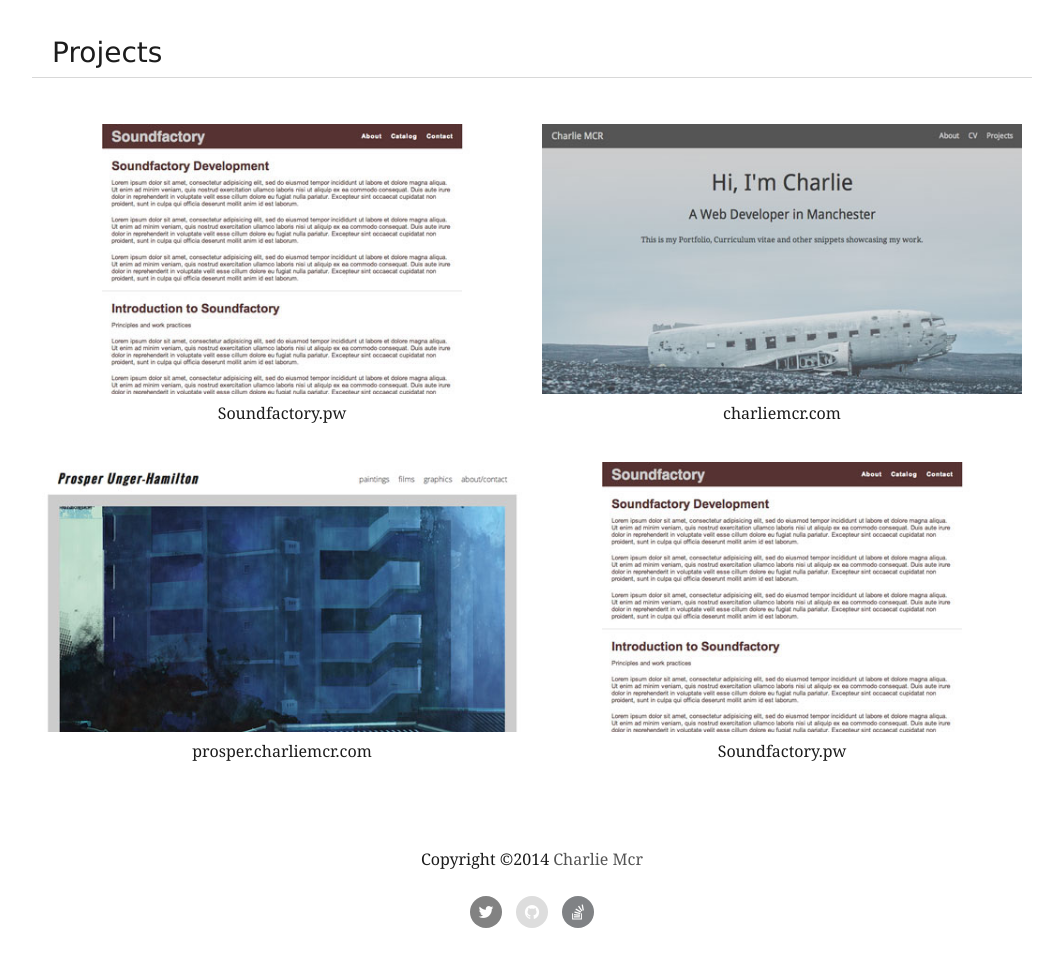
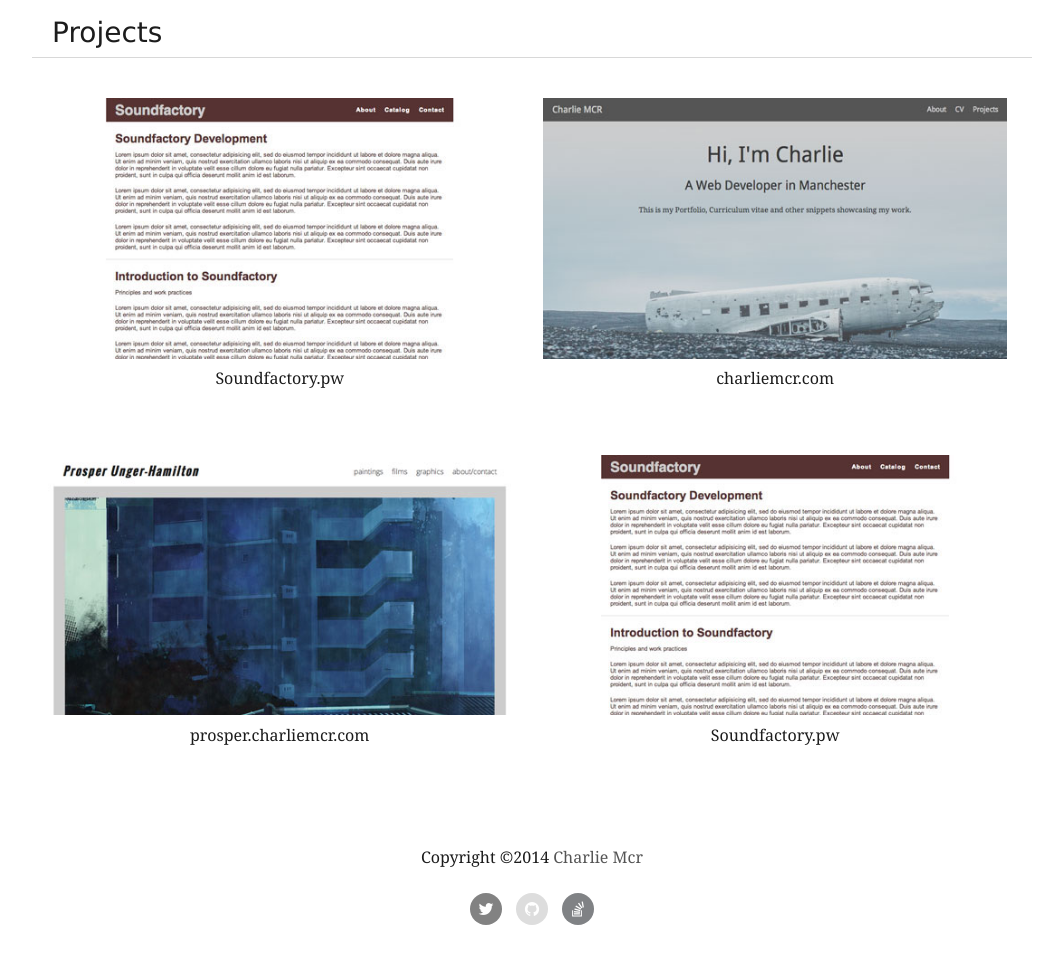
Before and after one commit to CharlieMCR/portfolio, a PHP site: page / in a window 1280 px wide. Shown: the part 801-1781 px from the top of the page, without its empty margins (108-1171 px from the left). After the commit the page ends 1726 px from the top, so only its background shows below. Run offline with PHP 8.4, Linux system fonts and the light colour scheme; data that the repository does not hold is empty; some libraries are stand-ins or nearby versions; some web fonts are replaced.

Commit message:
refactored layout styles

```diff
--- /dev/null
+++ b/css/_layout.scss
@@ -0,0 +1,60 @@
+/*layout*/
+
+.wrapper {
+     & > h2 {
+        border-bottom: 1px solid #d8d8d8;
+        padding: 10px 20px;
+        margin: 10px auto;
+        }
+    @media screen and (min-width: 768px) {
+        position: relative;
+        width: 768px;
+        margin: auto;
+    }
+    @media screen and (min-width: 1024px) {
+        width: 1000px;
+    }
+}
+
+.col {
+    width: flex-grid(10);
+    float: left;
+    margin: 30px auto;
+}
+
+.col.s1 {
+    width: flex-grid(10);
+    float: left;
+    margin: 30px auto;
+    @media screen and (min-width: 768px) {
+        width: flex-grid(2.5);
+        }
+}
+
+.col.s2 {
+    width: flex-grid(10);
+    float: left;
+    margin: 30px auto;
+    @media screen and (min-width: 768px) {
+        width: flex-grid(5);
+        }
+}
+
+.col.s3 {
+    width: flex-grid(10);
+    float: left;
+    margin: 30px auto;
+    @media screen and (min-width: 768px) {
+        width: flex-grid(7.5);
+        }
+}
+
+.col.s4 {
+    width: flex-grid(10);
+    float: left;
+    margin: 30px auto;
+}
+
+.inner {
+    margin: 0 1em;
+}
--- a/css/style.css
+++ b/css/style.css
@@ -122,6 +122,8 @@ body {
     line-height: 1.2em; }
   body img {
     max-width: 100%; }
+  body ul li {
+    padding: 0.25em; }
 
 /*layout*/
 .wrapper > h2 {
@@ -137,25 +139,62 @@ body {
   .wrapper {
     width: 1000px; } }
 
+.col {
+  width: 100%;
+  float: left;
+  margin: 30px auto; }
+
+.col.s1 {
+  width: 100%;
+  float: left;
+  margin: 30px auto; }
+  @media screen and (min-width: 768px) {
+    .col.s1 {
+      width: 24.31193%; } }
+
+.col.s2 {
+  width: 100%;
+  float: left;
+  margin: 30px auto; }
+  @media screen and (min-width: 768px) {
+    .col.s2 {
+      width: 49.54128%; } }
+
+.col.s3 {
+  width: 100%;
+  float: left;
+  margin: 30px auto; }
+  @media screen and (min-width: 768px) {
+    .col.s3 {
+      width: 74.77064%; } }
+
+.col.s4 {
+  width: 100%;
+  float: left;
+  margin: 30px auto; }
+
+.inner {
+  margin: 0 1em; }
+
 /*education table*/
-.box.education {
-  width: 96%;
+.education {
+  width: 95.9633%;
   margin: auto;
   float: initial; }
-  .box.education table {
+  .education table {
     padding: 1em;
     width: 100%; }
-  .box.education td {
+  .education td {
     margin: 0 auto;
     padding: 0.15em 2em; }
-    .box.education td.grade {
+    .education td.grade {
       text-align: center; }
-  .box.education th {
+  .education th {
     letter-spacing: 0.1em;
     border-bottom: 1px solid #ccc;
     padding: 0.25em 2em;
     font-weight: bold; }
-  .box.education tr.odd {
+  .education tr.odd {
     background-color: #efefef; }
 
 .employment {
@@ -169,62 +208,32 @@ body {
     border-bottom: 1px solid #ccc;
     margin: 1em 0 0.75em; }
 
-.container {
-  width: 100%;
-  margin: 30px auto; }
-
-.container.front {
+.front {
   -webkit-background linear-gradient: #cccccc, rgba(255, 255, 255, 0) 75%, url("../img/bg.jpeg"), no-repeat center center fixed;
   -moz-background linear-gradient: #cccccc, rgba(255, 255, 255, 0) 75%, url("../img/bg.jpeg"), no-repeat center center fixed;
   background: linear-gradient(#cccccc, rgba(255, 255, 255, 0) 75%), url("../img/bg.jpeg") no-repeat center center fixed;
   background-size: cover;
-  height: 500px;
-  margin-top: 0; }
+  height: 500px; }
 
-.box {
-  width: 100%;
-  float: left; }
-  .box.one {
-    width: 100%;
-    float: left;
-    margin: 0%;
-    text-align: center;
-    color: #383838; }
-    .box.one h1, .box.one h2, .box.one p {
-      padding: 0 30px;
-      margin: 0 auto 30px; }
-    .box.one h1 {
-      font-size: 3em;
-      padding-top: 50px; }
-  @media screen and (min-width: 768px) {
-    .box.project {
-      width: 48%;
-      margin: 0%;
-      margin: 2%;
-      padding: 0 1%; } }
+.one {
+  text-align: center;
+  color: #383838; }
+  .one h1, .one h2, .one p {
+    padding: 0 30px;
+    margin: 0 auto 30px; }
+  .one h1 {
+    font-size: 3em;
+    padding-top: 1em; }
 
-.box.skill {
-  width: 100%;
-  float: left;
-  margin: auto;
-  padding: 0; }
-  .box.skill p {
-    padding: 0 1em; }
-  .box.skill ul {
-    padding: 0 1em; }
-    .box.skill ul li {
-      padding: 0.25em; }
-
-.box.project {
-  margin: 1em auto;
+.project {
   text-align: center; }
-  .box.project a {
+  .project a {
     position: relative;
     display: inline-block;
     overflow: hidden; }
-    .box.project a img {
+    .project a img {
       width: 100%; }
-    .box.project a p {
+    .project a p {
       position: absolute;
       top: 0;
       left: 0;
@@ -238,7 +247,7 @@ body {
       opacity: 0;
       transition: 1s;
       padding: 5%; }
-      .box.project a p:before {
+      .project a p:before {
         pointer-events: none;
         position: absolute;
         content: '';
@@ -258,10 +267,10 @@ body {
         -webkit-transition-property: width, height;
         -moz-transition-property: width, height;
         transition-property: width, height; }
-      .box.project a p:hover:before, .box.project a p:focus:before, .box.project a p:active:before {
+      .project a p:hover:before, .project a p:focus:before, .project a p:active:before {
         width: 25px;
         height: 25px; }
-    .box.project a:hover p {
+    .project a:hover p {
       opacity: 1; }
 
 .hide {
--- a/css/style.scss
+++ b/css/style.scss
@@ -11,7 +11,7 @@ $light:#ccc;
 $white:#efefef;
 
 $fg-column: 100px;             // Column Width
-$fg-gutter: 0px;             // Gutter Width
+$fg-gutter: 10px;             // Gutter Width
 $fg-max-columns: 10;          // Total Columns For Main Container
 
 @import "_navigation.scss";
@@ -58,31 +58,19 @@ body {
     img {
         max-width: 100%;
     }
+    ul {
+        // padding: 0 1em;
+        li {
+            padding: 0.25em;
         }
-
-/*layout*/
-
-.wrapper {
-     & > h2 {
-        border-bottom: 1px solid #d8d8d8;
-        padding: 10px 20px;
-        margin: 10px auto;
-        }
-    @media screen and (min-width: 768px) {
-        position: relative;
-        width: 768px;
-        margin: auto;
-    }
-    @media screen and (min-width: 1024px) {
-        width: 1000px;
     }
 }
 
-
+@import "_layout.scss";
 
 /*education table*/
 
-.box.education {
+.education {
     width: flex-grid(9.6);
     margin: auto;
     float: initial;
@@ -128,13 +116,7 @@ body {
     }
 }
 
-.container {
-    width: flex-grid(10);
-    margin: 30px auto;
-
-}
-
-.container.front {
+.front {
     @include prefixer (
         background  linear-gradient, (
                     (rgb(204,204,204), rgba(255,255,255,0) 75%),
@@ -147,15 +129,9 @@ body {
                 no-repeat center center fixed;
     background-size: cover;
     height: 500px;
-    margin-top: 0;
 }
-.box {
-    width: flex-grid(10);
-    float: left;
-    &.one {
-        width: flex-grid(10);
-        float: left;
-        margin: flex-gutter(10);
+
+.one {
     text-align: center;
     color: $dark;
     h1, h2, p {
@@ -164,38 +140,11 @@ body {
     }
     h1 {
         font-size: 3em;
-            padding-top: 50px;
-        }
-    }
-    &.project {
-    @media screen and (min-width: 768px) {
-        width: flex-grid(4.8);
-        margin: flex-gutter(1);
-        margin: 2%;
-        padding: 0 1%;
-        }
+        padding-top: 1em;
     }
 }
 
-.box.skill {
-    width: flex-grid(10);
-    float: left;
-    margin: auto;
-    padding: 0;
-    p {
-        padding: 0 1em;
-    }
-    ul {
-        padding: 0 1em;
-        li {
-            padding: 0.25em;
-        }
-    }
-}
-
-
-.box.project {
-    margin: 1em auto;
+.project {
     text-align: center;
     a {
         position: relative;
@@ -254,8 +203,3 @@ body {
 
 }
 .hide { display: none; }
-
-
-.projects {
-    // background: green;
-}
--- a/cv/index.php
+++ b/cv/index.php
@@ -5,7 +5,7 @@ require_once("../inc/config.php");
 $pageTitle = "About Soundfactory Development";
 $section = "cv";
 include(ROOT_PATH . 'inc/header.php'); ?>
-<div class="wrapper">
+<div class="wrapper group">
 
 	<?php include(ROOT_PATH . "inc/skills.php");?>
 
--- a/inc/education.php
+++ b/inc/education.php
@@ -1,6 +1,7 @@
     <h2 class="title">Education</h2>
-    <div class="content container group">
-        <div class="box education">
+    <div class="group">
+    <div class="col s4">
+        <div class="inner education">
             <table>
                 <thead>
                     <tr>
@@ -66,3 +67,4 @@
             </table>
         </div>
     </div>
+    </div>
--- a/inc/employment.php
+++ b/inc/employment.php
@@ -1,5 +1,7 @@
     <h2 class="title">Employment</h2>
-    <div class="content container group employment">
+    <div class="group">
+    <div class="col s4">
+    <div class="inner employment">
         <div class="job">
             <div class="title">
                 <h3>June 2012 - Present:</h3>
@@ -86,3 +88,5 @@
             </div>
         </div>
     </div>
+    </div>
+    </div>
--- a/inc/frontpage.php
+++ b/inc/frontpage.php
@@ -1,68 +1,10 @@
-<div class="front container">
-<div class="one box">
+<div class="front">
+<div class="one col s4">
 	<h1>Hi, I'm Charlie</h1>
 	<h2>A Web Developer in Manchester</h2>
 	<p>This is my Portfolio, Curriculum vitae and other snippets showcasing my work.</p>
 </div>
 </div>
 <div class="wrapper">
-<h2 class="title">Projects</h2>
-<div class="content container group projects" id="main content">
-    <div class="box project">
-        <a href="<?php echo BASE_URL; ?>projects/" >
-            <p>Lorem ipsum dolor sit amet, consectetur adipisicing elit, sed do eiusmod
-            tempor incididunt ut labore et dolore magna aliqua. Ut enim ad minim veniam,
-            quis nostrud exercitation ullamco laboris nisi ut aliquip ex ea commodo
-            consequat. Duis aute irure dolor in reprehenderit in voluptate velit esse
-            cillum dolore eu fugiat nulla pariatur. Excepteur sint occaecat cupidatat non
-            proident, sunt in culpa qui officia deserunt mollit anim id est laborum. Lorem ipsum dolor sit amet, consectetur adipisicing elit, sed do eiusmod
-            tempor incididunt ut labore et dolore magna aliqua. Ut enim ad minim veniam,
-            quis nostrud exercitation ullamco laboris nisi ut aliquip ex ea commodo
-            consequat. Duis aute irure dolor in reprehenderit in voluptate velit esse
-            cillum dolore eu fugiat nulla pariatur. Excepteur sint occaecat cupidatat non
-            proident, sunt in culpa qui officia deserunt mollit anim id est laborum.!</p>
-            <img src="<?php echo BASE_URL; ?>img/soundfactory.jpg">
-
-        </a>
-        <p>Soundfactory.pw</p>
-    </div>
-    <div class="box project">
-        <a href="<?php echo BASE_URL; ?>projects/">
-            <p>Lorem ipsum dolor sit amet, consectetur adipisicing elit, sed do eiusmod
-            tempor incididunt ut labore et dolore magna aliqua. Ut enim ad minim veniam,
-            quis nostrud exercitation ullamco laboris nisi ut aliquip ex ea commodo
-            consequat. Duis aute irure dolor in reprehenderit in voluptate velit esse
-            cillum dolore eu fugiat nulla pariatur. Excepteur sint occaecat cupidatat non
-            proident, sunt in culpa qui officia deserunt mollit anim id est laborum.</p>
-            <img src="<?php echo BASE_URL; ?>img/charliemcr.jpg">
-
-        </a>
-        <p>charliemcr.com</p>
-    </div>
-    <div class="box project">
-        <a href="<?php echo BASE_URL; ?>projects/">
-            <p>Lorem ipsum dolor sit amet, consectetur adipisicing elit, sed do eiusmod
-            tempor incididunt ut labore et dolore magna aliqua. Ut enim ad minim veniam,
-            quis nostrud exercitation ullamco laboris nisi ut aliquip ex ea commodo
-            consequat. Duis aute irure dolor in reprehenderit in voluptate velit esse
-            cillum dolore eu fugiat nulla pariatur. Excepteur sint occaecat cupidatat non
-            proident, sunt in culpa qui officia deserunt mollit anim id est laborum.</p>
-            <img src="<?php echo BASE_URL; ?>img/prosper.jpg">
-
-        </a>
-        <p>prosper.charliemcr.com</p>
-    </div>
-    <div class="box project">
-        <a href="<?php echo BASE_URL; ?>projects/">
-            <p>Lorem ipsum dolor sit amet, consectetur adipisicing elit, sed do eiusmod
-            tempor incididunt ut labore et dolore magna aliqua. Ut enim ad minim veniam,
-            quis nostrud exercitation ullamco laboris nisi ut aliquip ex ea commodo
-            consequat. Duis aute irure dolor in reprehenderit in voluptate velit esse
-            cillum dolore eu fugiat nulla pariatur. Excepteur sint occaecat cupidatat non
-            proident, sunt in culpa qui officia deserunt mollit anim id est laborum.</p>
-            <img src="<?php echo BASE_URL; ?>img/soundfactory.jpg">
-
-        </a>
-        <p>Soundfactory.pw</p>
-    </div>
+<?php include(ROOT_PATH . "inc/projects.php");?>
 </div>
--- a/inc/projects.php
+++ b/inc/projects.php
@@ -1,60 +1,63 @@
 <h2 class="title">Projects</h2>
-<div class="content container group projects">
-    <div class="box project s2">
+<div class="group" id="main content">
+    <div class="col s2 project">
+        <div class="inner">
             <a href="<?php echo BASE_URL; ?>projects/" >
                 <p>Lorem ipsum dolor sit amet, consectetur adipisicing elit, sed do eiusmod
                 tempor incididunt ut labore et dolore magna aliqua. Ut enim ad minim veniam,
                 quis nostrud exercitation ullamco laboris nisi ut aliquip ex ea commodo
                 consequat. Duis aute irure dolor in reprehenderit in voluptate velit esse
                 cillum dolore eu fugiat nulla pariatur. Excepteur sint occaecat cupidatat non
-            proident, sunt in culpa qui officia deserunt mollit anim id est laborum. Lorem ipsum dolor sit amet, consectetur adipisicing elit, sed do eiusmod
-            tempor incididunt ut labore et dolore magna aliqua. Ut enim ad minim veniam,
-            quis nostrud exercitation ullamco laboris nisi ut aliquip ex ea commodo
-            consequat. Duis aute irure dolor in reprehenderit in voluptate velit esse
-            cillum dolore eu fugiat nulla pariatur. Excepteur sint occaecat cupidatat non
-            proident, sunt in culpa qui officia deserunt mollit anim id est laborum.!</p>
+                proident, sunt in culpa! qui officia deserunt mollit anim id est laborum. </p>
                 <img src="<?php echo BASE_URL; ?>img/soundfactory.jpg">
 
             </a>
         <p>Soundfactory.pw</p>
         </div>
-    <div class="box project">
+    </div>
+    <div class="box col s2 project">
+        <div class="inner">
             <a href="<?php echo BASE_URL; ?>projects/">
                 <p>Lorem ipsum dolor sit amet, consectetur adipisicing elit, sed do eiusmod
                 tempor incididunt ut labore et dolore magna aliqua. Ut enim ad minim veniam,
                 quis nostrud exercitation ullamco laboris nisi ut aliquip ex ea commodo
                 consequat. Duis aute irure dolor in reprehenderit in voluptate velit esse
                 cillum dolore eu fugiat nulla pariatur. Excepteur sint occaecat cupidatat non
-            proident, sunt in culpa qui officia deserunt mollit anim id est laborum.</p>
-            <img src="<?php echo BASE_URL; ?>img/soundfactory.jpg">
+                proident, sunt in culpa! qui officia deserunt mollit anim id est laborum.</p>
+                <img src="<?php echo BASE_URL; ?>img/charliemcr.jpg">
 
             </a>
-        <p>Soundfactory.pw</p>
+            <p>charliemcr.com</p>
         </div>
-    <div class="box project">
+    </div>
+    <div class="box col s2 project">
+        <div class="inner">
             <a href="<?php echo BASE_URL; ?>projects/">
                 <p>Lorem ipsum dolor sit amet, consectetur adipisicing elit, sed do eiusmod
                 tempor incididunt ut labore et dolore magna aliqua. Ut enim ad minim veniam,
                 quis nostrud exercitation ullamco laboris nisi ut aliquip ex ea commodo
                 consequat. Duis aute irure dolor in reprehenderit in voluptate velit esse
                 cillum dolore eu fugiat nulla pariatur. Excepteur sint occaecat cupidatat non
-            proident, sunt in culpa qui officia deserunt mollit anim id est laborum.</p>
-            <img src="<?php echo BASE_URL; ?>img/soundfactory.jpg">
+                proident, sunt in culpa! qui officia deserunt mollit anim id est laborum.</p>
+                <img src="<?php echo BASE_URL; ?>img/prosper.jpg">
 
             </a>
-        <p>Soundfactory.pw</p>
+            <p>prosper.charliemcr.com</p>
         </div>
-    <div class="box project">
+    </div>
+    <div class="box col s2 project">
+        <div class="inner">
             <a href="<?php echo BASE_URL; ?>projects/">
                 <p>Lorem ipsum dolor sit amet, consectetur adipisicing elit, sed do eiusmod
                 tempor incididunt ut labore et dolore magna aliqua. Ut enim ad minim veniam,
                 quis nostrud exercitation ullamco laboris nisi ut aliquip ex ea commodo
                 consequat. Duis aute irure dolor in reprehenderit in voluptate velit esse
                 cillum dolore eu fugiat nulla pariatur. Excepteur sint occaecat cupidatat non
-            proident, sunt in culpa qui officia deserunt mollit anim id est laborum.</p>
+                proident, sunt in culpa! qui officia deserunt mollit anim id est laborum.</p>
                 <img src="<?php echo BASE_URL; ?>img/soundfactory.jpg">
 
             </a>
             <p>Soundfactory.pw</p>
         </div>
     </div>
+</div>
--- a/inc/skills.php
+++ b/inc/skills.php
@@ -1,6 +1,7 @@
 <h2 class="title">Skills</h2>
-<div class="content container group skills">
-<div class="box skill">
+<div class="group">
+<div class="box col skill s4">
+<div class="inner">
     <p>All of the skills I am able to work with. Lorem ipsum dolor sit.</p>
     <ul>
         <li>HTML5</li>
@@ -19,3 +20,4 @@
     proident, sunt in culpa qui officia deserunt mollit anim id est laborum.</p>
 </div>
 </div>
+</div>
```
Also changed, not shown: about/index.php (+25 -1 lines), projects/index.php (+6 -1 lines), 1 other file. Lines whose indentation alone changed are shown as unchanged.
